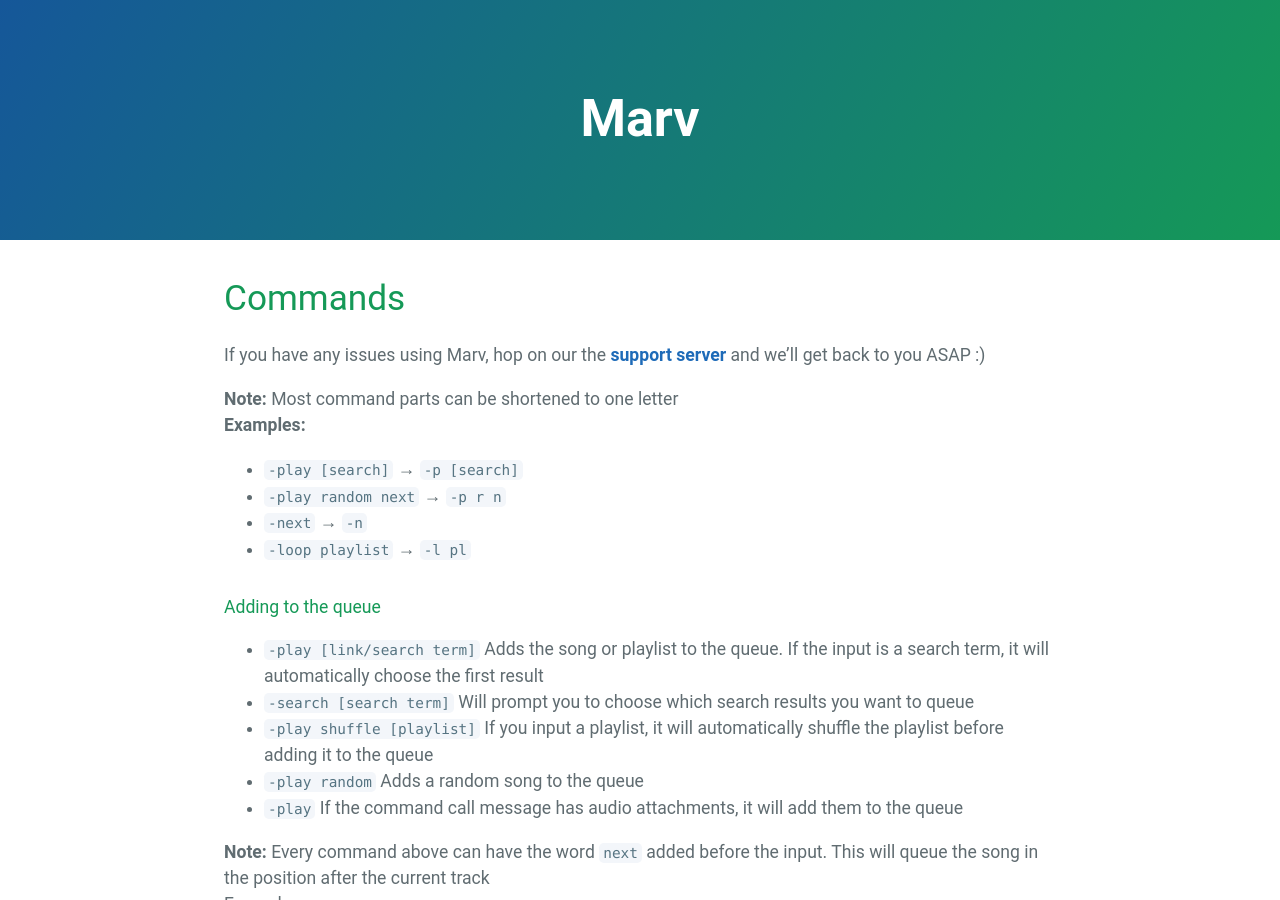
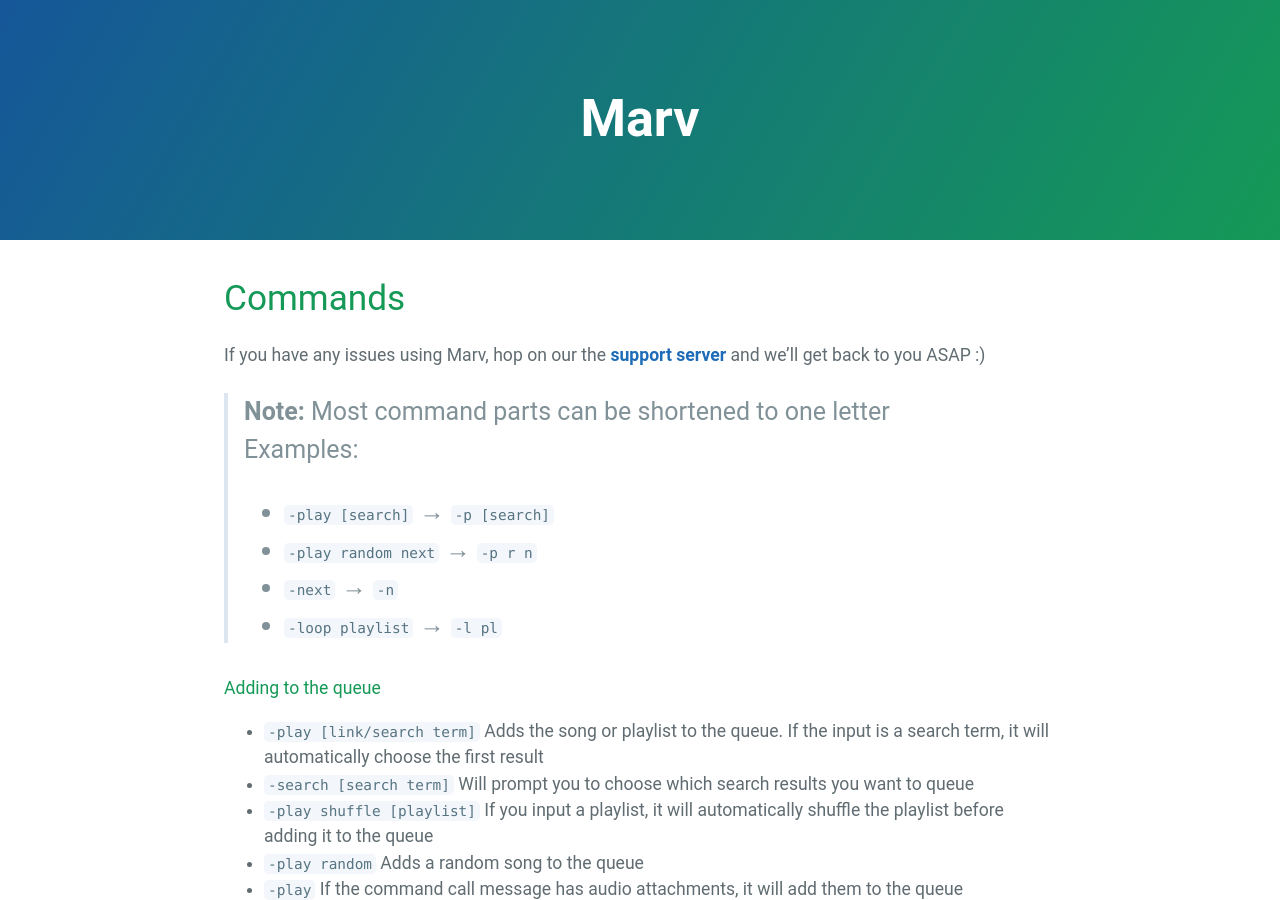
Before and after one commit to mymindishazel/marv-docs, a Jekyll site: the page built from commands.md, in a window 1280 px wide and 900 px high. Built offline with Jekyll 4.4.1, drawn with Linux system fonts in a browser that asks for light colours; our own code applies the rules of GitHub Pages for plain Markdown files; part of the change alters nothing that is shown.

```diff
--- a/commands.md
+++ b/commands.md
@@ -2,7 +2,8 @@
 
 If you have any issues using Marv, hop on our the [**support server**](https://discord.gg/WmDyx7C) and we'll get back to you ASAP :)
 
-**Note:** Most command parts can be shortened to one letter<br>**Examples:**
+> **Note:** Most command parts can be shortened to one letter
+Examples:
 - `-play [search]` → `-p [search]`
 - `-play random next` → `-p r n`
 - `-next` → `-n`
```
